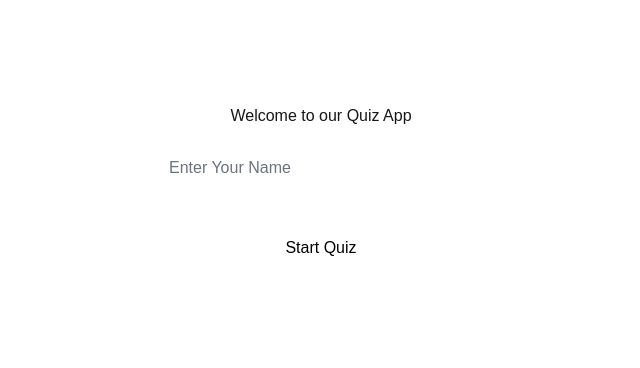
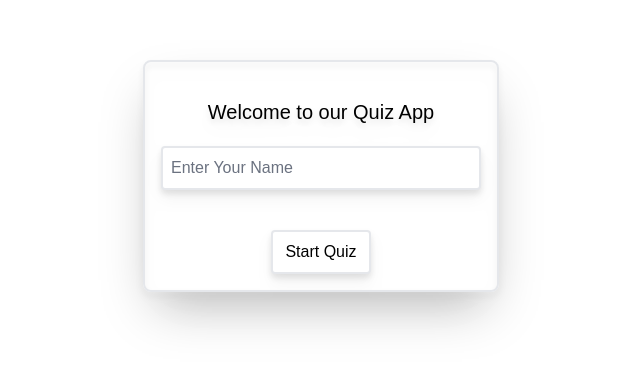
Before and after one commit to MominRazaexp/Quiz_App, a Next.js app: page / in a window 1280 px wide. Shown: the part 224-592 px from the top of the page, without its empty margins (319-959 px from the left). Built offline with nearby package versions, Linux system fonts and the light colour scheme.

Commit message:
style/add-missing-styles

```diff
--- a/src/app/globals.css
+++ b/src/app/globals.css
@@ -15,8 +15,6 @@
 }
 
 body {
-  color: var(--foreground);
-  background: var(--background);
   font-family: Arial, Helvetica, sans-serif;
 }
 
--- a/src/app/page.tsx
+++ b/src/app/page.tsx
@@ -19,10 +19,11 @@ export default function Home() {
   };
 
   return (
-    <div className="flex flex-col justify-center items-center h-screen">
-      <h1 className="m-5">Welcome to our Quiz App</h1>
+    <div className="flex flex-col justify-center items-center h-screen ">
+      <div className='flex flex-col justify-center items-center px-4 py-4 rounded-lg drop-shadow-lg shadow-2xl border-gray-200 border-2'>
+        <h1 className="m-5 text-xl font-md">Welcome to our Quiz App</h1>
       <input
-        className="w-80 p-2 rounded mb-10 placeholder-gray-500 text-gray-500"
+        className="w-80 p-2 rounded mb-10 placeholder-gray-500 text-gray-500 border-gray-200 border-2"
         type="text"
         placeholder="Enter Your Name"
         value={name}
@@ -30,10 +31,12 @@ export default function Home() {
       />
       <button
         onClick={handleStartQuiz}
-        className="bg-white py-2 px-3 rounded text-black"
+        className="bg-white py-2 px-3 rounded text-black border-gray-200 border-2"
       >
         Start Quiz
       </button>
+      </div>
+
     </div>
   );
 }
--- a/src/app/questions/page.tsx
+++ b/src/app/questions/page.tsx
@@ -116,15 +116,15 @@ export default function Page() {
   return (
     <div className="flex justify-center items-center w-screen h-screen">
       {
-      isShowingResult?<div className="bg-white rounded px-2 flex flex-col items-center  text-black w-[20%] h-[25%]">
-        <h1 className="text-2xl mt-2">Here is Your Score</h1>
+      isShowingResult?<div className="bg-white rounded-lg px-2 flex flex-col items-center  text-black w-[20%] py-4  shadow-2xl border-gray-200 border-2">
+        <h1 className=" text-xl font-bold">Here is Your Score</h1>
         <span className="text-lg mt-10">{`You have Corrected ${corrected} out of ${totalQ}`}</span>
         <span className="text-lg mt-3">{`Percentage: ${(corrected/totalQ*100).toFixed(2)}%`}</span>
         <div className="flex justify-around w-[100%] ">
-          <button onClick={handleStartQuiz}  className="mt-10  text-lg bg-gray-400 rounded-md px-2 py-1 border-black border-2">
+          <button onClick={handleStartQuiz}  className="mt-10  text-md bg-gray-400 rounded-md px-2 py-1 border-black border-2">
               Start New Quiz
             </button>
-            <button onClick={handleReStartQuiz}  className="mt-10  text-lg bg-gray-400 rounded-md px-2 py-1 border-black border-2">
+            <button onClick={handleReStartQuiz}  className="mt-10  text-md bg-gray-400 rounded-md px-2 py-1 border-black border-2">
               Restart Quiz
             </button>
 
@@ -132,7 +132,7 @@ export default function Page() {
 
       </div>:
 
-      <div className="bg-white rounded px-2 flex flex-col  text-black w-5/12 h-5/6">
+      <div className="bg-white rounded-lg px-2 flex flex-col  text-black w-5/12 h-5/6  shadow-2xl border-gray-200 border-2">
         <div style={{width:`${progress}%`}} className={`bg-gray-500 mt-1  h-3`}></div>
 
         <div className="flex flex-col px-20">
```
